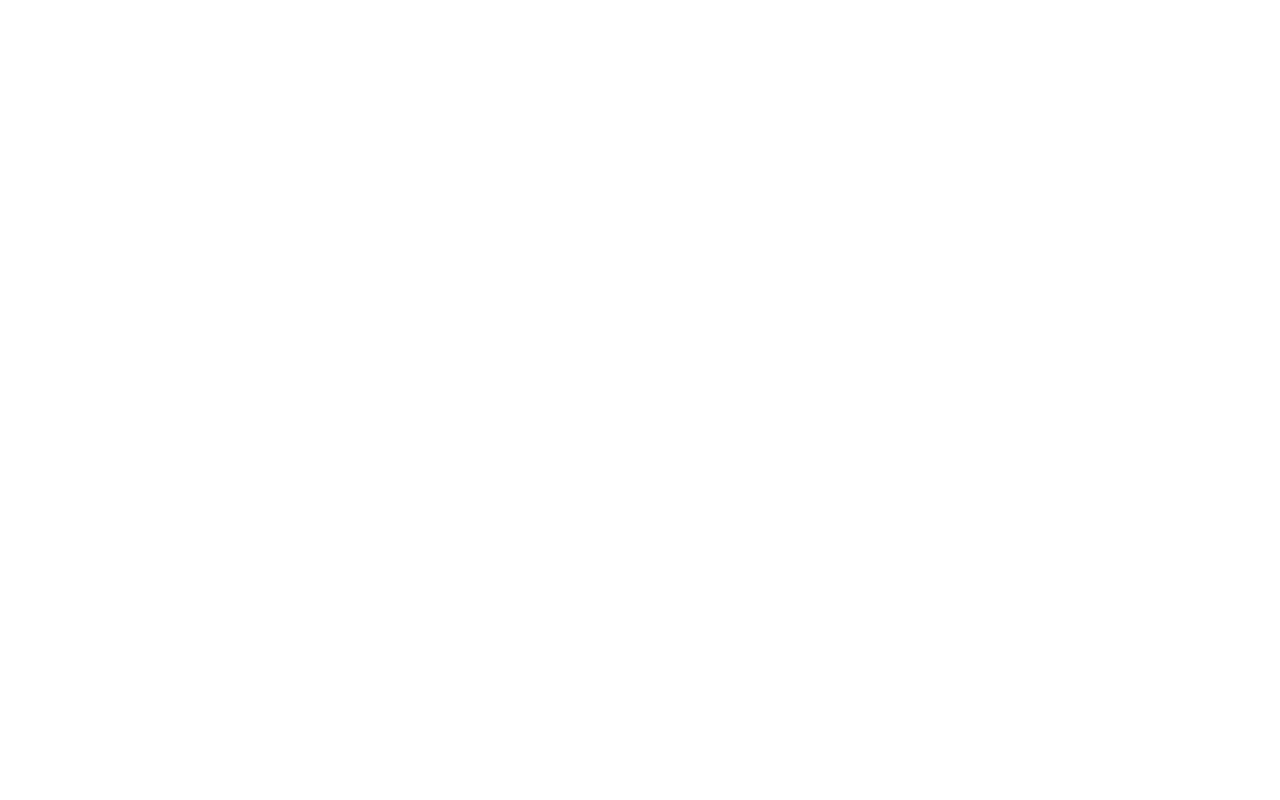
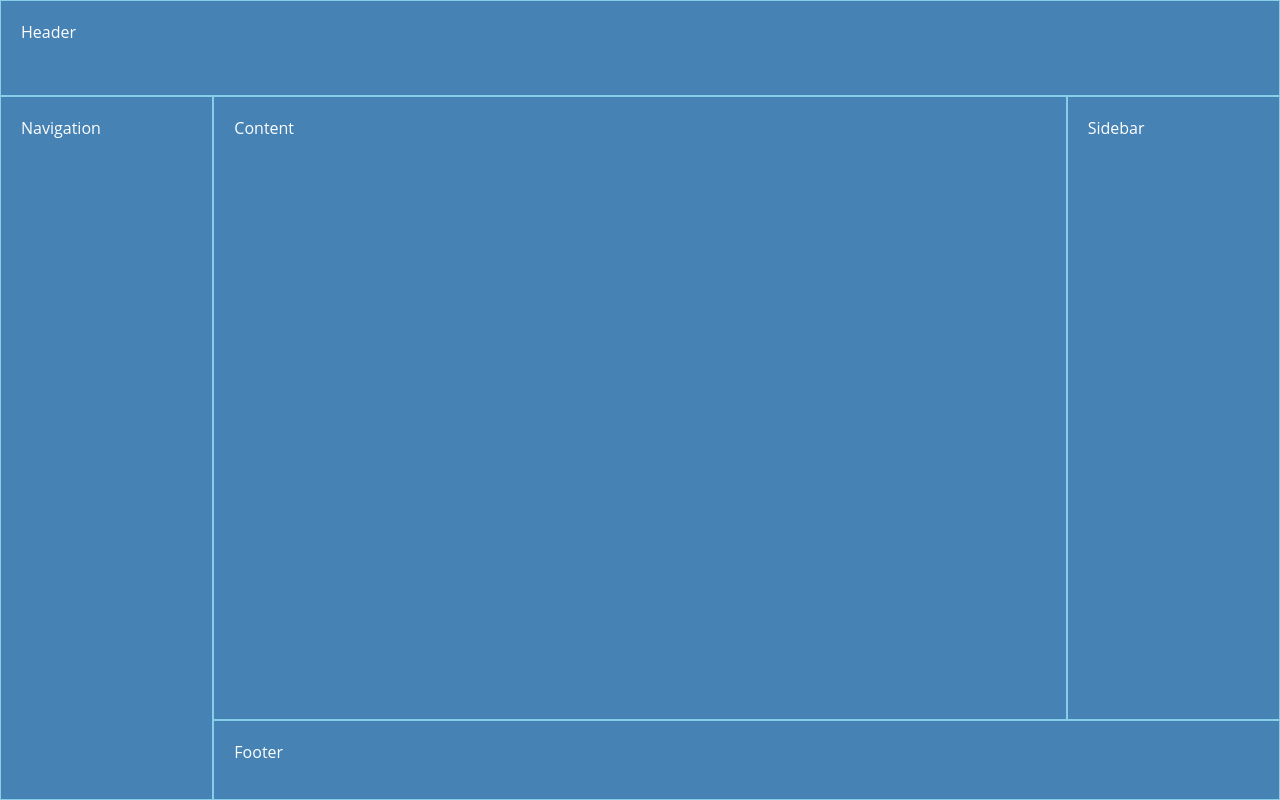
Before and after one commit to StevenMedia/CSSGridCrashCourse, a plain HTML site: page index2.html in a window 1280 px wide. Drawn offline with Linux system fonts and the light colour scheme.

Commit message:
Section 2 Complete

```diff
--- a/CSS/main2.scss
+++ b/CSS/main2.scss
@@ -0,0 +1,47 @@
+* {
+   box-sizing: border-box;
+   padding: 0;
+   margin: 0;
+ }
+
+ body {
+   font-family: 'Open Sans', sans-serif;
+   font-size: 16px;
+   height: 100vh;
+
+   display: grid;
+   grid-template-areas:
+   'header header header'
+   'nav content sidebar'
+   'nav footer footer';
+
+   grid-template-columns: 1fr 4fr 1fr;
+   grid-template-rows: 6em 1fr 5em;
+ }
+
+header, footer, main, aside, nav {
+    background-color: steelblue;
+    color: #fff;
+    padding: 1.25em;
+    border: skyblue .1em solid;
+ }
+
+ header {
+    grid-area: header;
+ }
+
+ nav {
+    grid-area: nav;
+ }
+
+ main {
+    grid-area: content;
+ }
+
+ aside {
+    grid-area: sidebar;
+ }
+
+ footer {
+    grid-area: footer;
+ }
--- a/index2.html
+++ b/index2.html
@@ -1,12 +1,17 @@
 <!DOCTYPE html>
-<html lang="en">
+<html lang="en-us">
 <head>
    <meta charset="UTF-8">
    <meta http-equiv="X-UA-Compatible" content="IE=edge">
    <meta name="viewport" content="width=device-width, initial-scale=1.0">
-   <title>Document</title>
+   <link rel="stylesheet" href="dist/main2.css">
+   <title>Grid Crash Course Page 2</title>
 </head>
 <body>
-
+   <header>Header</header>
+   <main>Content</main>
+   <nav>Navigation</nav>
+   <aside>Sidebar</aside>
+   <footer>Footer</footer>
 </body>
 </html>
```
Also changed, not shown: dist/main2.css, 1 other file.
